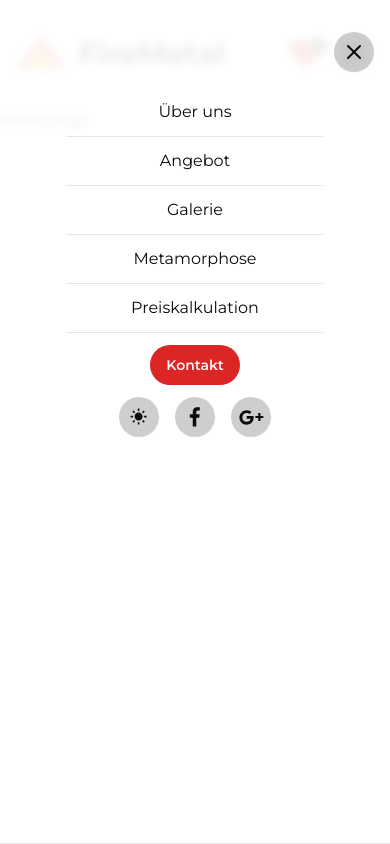
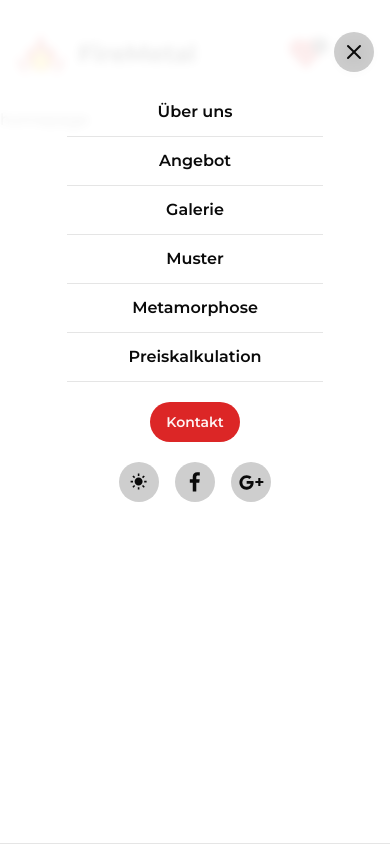
Before and after one commit to firemetal-zauneauspolen/firemetal, a Next.js app: page / in a window 390 px wide. Both pictures are taken after a click on the button 354 px from the left and 54 px from the top of the page. Built offline with nearby package versions, Linux system fonts and the light colour scheme.

Commit message:
Update header design

```diff
--- a/components/layouts/header/favorites-heart.tsx
+++ b/components/layouts/header/favorites-heart.tsx
@@ -12,7 +12,7 @@ export function FavoritesHeart() {
     (state) => state.favoriteImages
   );
   return (
-    <Link href={"/galerie2/favorites"} className="relative flex">
+    <Link href={"/galerie/favorites"} className="relative flex">
       <HeartIcon className="h-10 w-10 fill-primary stroke-none hover:fill-primary/80" />
       <div className="absolute -right-0.5 top-1 flex h-4 w-4 items-center justify-center rounded-full bg-neutral-900 text-xs text-white dark:bg-white dark:font-bold dark:text-neutral-900">
         {favoriteImages ? favoriteImages?.length.toString() : "0"}
--- a/components/layouts/header/header.tsx
+++ b/components/layouts/header/header.tsx
@@ -18,7 +18,7 @@ export function Header() {
             height={"50"}
             className="mr-3"
           />
-          <span className="mr-3 text-3xl font-bold transition-colors duration-500  group-hover:text-primary">
+          <span className="mr-3 text-2xl font-bold transition-colors duration-500 group-hover:text-primary  sm:text-3xl">
             FireMetal
           </span>
         </Link>
@@ -36,7 +36,7 @@ export function Header() {
       </div>
       <div className="flex flex-1 items-center justify-end space-x-2">
         <Link href={"/kontakt"}>
-          <Button className="hidden rounded-full font-semibold sm:flex">
+          <Button className="hidden rounded-full font-semibold xl:flex">
             Kontakt
           </Button>
         </Link>
--- a/components/layouts/header/mobile-menu.tsx
+++ b/components/layouts/header/mobile-menu.tsx
@@ -7,6 +7,7 @@ import Link from "next/link";
 import { HeaderIcons } from "./header-icons";
 import { useMediaQuery } from "usehooks-ts";
 import { useEffect, useState } from "react";
+import { menuLinks } from "@/lib/consts";
 
 export function MobileMenu() {
   const [isOpen, setIsOpen] = useState(false);
@@ -28,46 +29,21 @@ export function MobileMenu() {
       </SheetTrigger>
       <SheetContent side={"top"} className="h-screen">
         <div className="flex flex-col items-center justify-center pt-8">
-          <nav className="flex w-64 flex-col divide-y pt-8 text-center">
-            <Link
-              href={"/uber-uns"}
-              onClick={() => setIsOpen(false)}
-              className="py-3 transition-colors duration-500 hover:text-primary"
-            >
-              Über uns
-            </Link>
-            <Link
-              href={"/angebot"}
-              onClick={() => setIsOpen(false)}
-              className="py-3 transition-colors duration-500 hover:text-primary"
-            >
-              Angebot
-            </Link>
-            <Link
-              href={"/galerie"}
-              onClick={() => setIsOpen(false)}
-              className="py-3 transition-colors duration-500 hover:text-primary"
-            >
-              Galerie
-            </Link>
-            <Link
-              href={"/metamorphose"}
-              onClick={() => setIsOpen(false)}
-              className="py-3 transition-colors duration-500 hover:text-primary"
-            >
-              Metamorphose
-            </Link>
-            <Link
-              href={"/preiskalkulation"}
-              onClick={() => setIsOpen(false)}
-              className="py-3 transition-colors duration-500 hover:text-primary"
-            >
-              Preiskalkulation
-            </Link>
+          <nav className="flex w-64 flex-col divide-y pt-8 text-center text-base font-semibold">
+            {menuLinks.map((menuLink, idx) => (
+              <Link
+                key={idx}
+                href={menuLink.path}
+                onClick={() => setIsOpen(false)}
+                className="py-3 transition-colors duration-500 hover:text-primary"
+              >
+                {menuLink.label}
+              </Link>
+            ))}
             <Link
               href={"/kontakt"}
               onClick={() => setIsOpen(false)}
-              className="py-3 transition-colors duration-500 hover:text-primary"
+              className="py-5 transition-colors duration-500 hover:text-primary"
             >
               <Button className="rounded-full font-semibold">Kontakt</Button>
             </Link>
```
